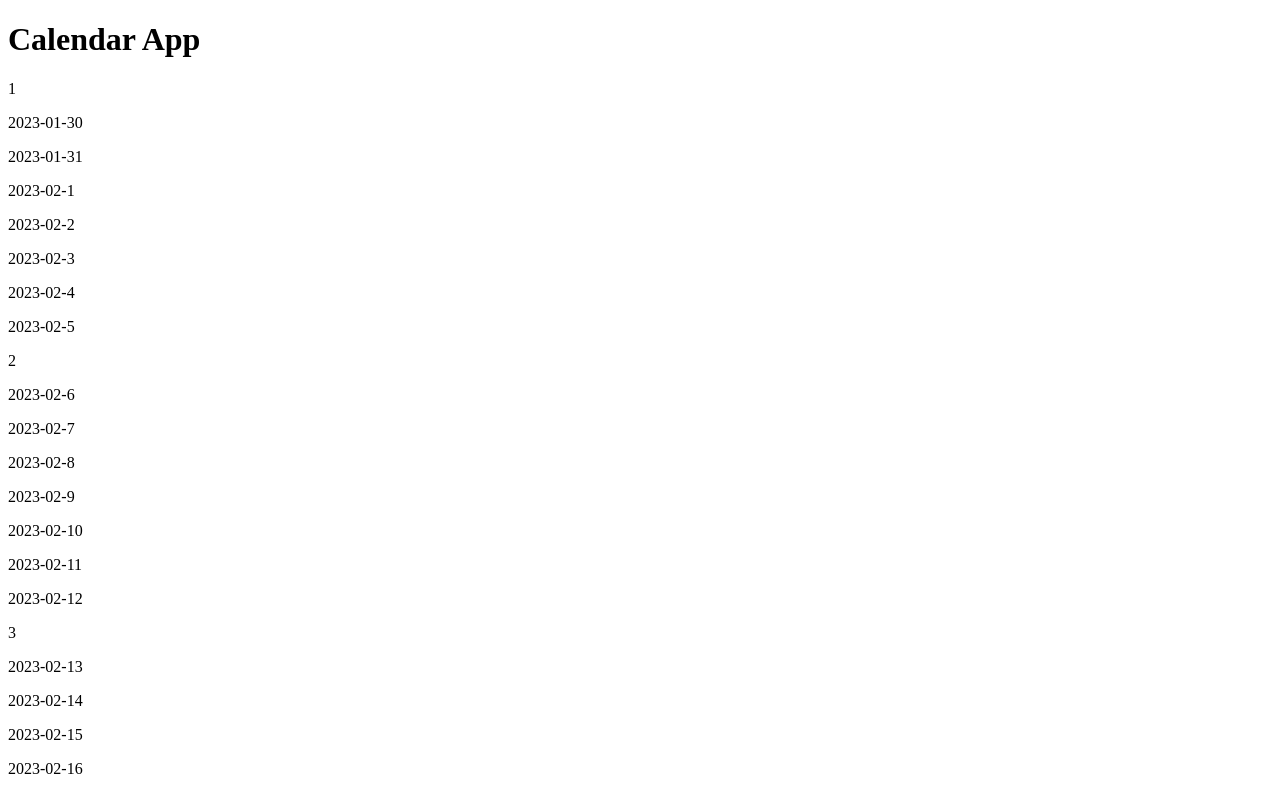
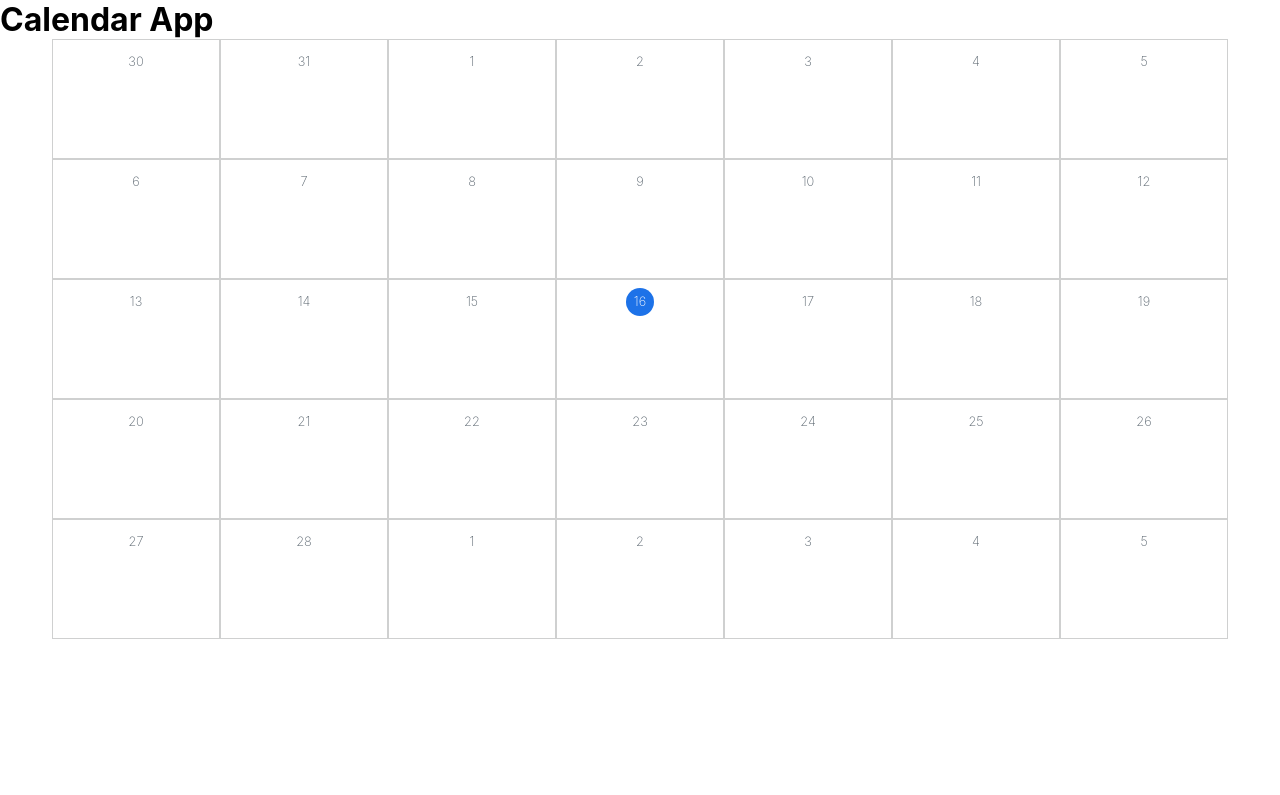
Before and after one commit to augustej/calendar-project-angular, an Angular app: page / in a window 1280 px wide. Shown: the top 795 px of the page. Built offline with nearby package versions, Linux system fonts and the light colour scheme.

Commit message:
working change of days

```diff
--- a/src/app/app.component.html
+++ b/src/app/app.component.html
@@ -1,2 +1,2 @@
 <h1>Calendar App</h1>
-<app-calendar-display></app-calendar-display>
+<app-calendar-display class="calendar-display"></app-calendar-display>
--- a/src/app/calendar-display/calendar-display.component.html
+++ b/src/app/calendar-display/calendar-display.component.html
@@ -1,6 +1,9 @@
-<div *ngFor="let curentWeek of fakeArray; index as i">
-  {{ i + 1 }}
-  <p *ngFor="let day of monthDays | slice : 7 * i : 7 * (i + 1)">
-    {{ day }}
-  </p>
+<div *ngFor="let curentWeek of fakeArray; index as i" class="week--container">
+  <app-day
+    *ngFor="let day of monthDays | slice : 7 * i : 7 * (i + 1)"
+    [day]="day"
+    [ngClass]="{ 'active-day': day === activeDay }"
+    (click)="dayClicked(day)"
+  >
+  </app-day>
 </div>
--- a/src/app/calendar-display/calendar-display.component.ts
+++ b/src/app/calendar-display/calendar-display.component.ts
@@ -7,15 +7,32 @@ import { DateService } from '../date.service';
   styleUrls: ['./calendar-display.component.scss'],
 })
 export class CalendarDisplayComponent {
-  day?: number = 0;
+  activeDay?: string = '';
   monthDays?: string[] = [];
   numberOfWeeks?: number = 0;
   fakeArray?: number[] = [];
 
+  dayClicked(day: string): void {
+    let [newYear, newMonth, newDay] = day.split('-');
+    let newMonthArrayValue = parseInt(newMonth) - 1;
+    this.dateService.day = parseInt(newDay);
+    this.dateService.year = parseInt(newYear);
+    // if clicked on day of other month -> display other month as current
+    if (this.dateService.month !== newMonthArrayValue) {
+      this.dateService.month = newMonthArrayValue;
+      this.rebuildCalendar();
+    }
+    this.activeDay = this.dateService.buildFormatedId();
+  }
+
   constructor(private dateService: DateService) {}
 
   ngOnInit() {
-    this.day = this.dateService.day;
+    this.activeDay = this.dateService.buildFormatedId();
+    this.rebuildCalendar();
+  }
+
+  rebuildCalendar(): void {
     this.monthDays = this.dateService.getArrayOfDaysToDisplay();
     this.numberOfWeeks = this.monthDays.length / 7;
     this.fakeArray = Array(this.numberOfWeeks).fill(0);
--- a/src/app/day/day.component.html
+++ b/src/app/day/day.component.html
@@ -1,3 +1 @@
-<div id="">
-  <p class="day-nr">{{ day }}</p>
-</div>
+<p class="day-nr">{{ dayNr }}</p>
--- a/src/app/day/day.component.ts
+++ b/src/app/day/day.component.ts
@@ -6,5 +6,19 @@ import { Component, Input } from '@angular/core';
   styleUrls: ['./day.component.scss'],
 })
 export class DayComponent {
-  @Input() day?: string;
+  dayNr: string = '';
+  longDay: string = '';
+
+  get dayNrGetter(): string {
+    return this.dayNr;
+  }
+  get longDayGetter(): string {
+    return this.longDay;
+  }
+
+  @Input()
+  set day(value: string) {
+    this.longDay = value;
+    this.dayNr = value.split('-')[2];
+  }
 }
--- a/src/styles.scss
+++ b/src/styles.scss
@@ -1 +1,234 @@
-/* You can add global styles to this file, and also import other style files */
+$textGray: rgb(88, 99, 109);
+$lghGray: rgb(207, 208, 208);
+$vlghGray: rgb(243, 243, 243);
+$dkGray: rgb(98, 101, 104);
+$vdkGray: rgb(55, 56, 58);
+$blue: rgb(29, 114, 232);
+$green: rgb(13, 116, 63);
+$sand: rgb(252, 237, 224);
+$borderStyle: 1px solid $lghGray;
+
+*,
+::after,
+::before,
+:root {
+  margin: 0;
+  padding: 0;
+  box-sizing: border-box;
+  font-family: "Inter", sans-serif;
+}
+
+.calendar-control--container,
+.calendar-display,
+.todays-notes,
+.weekday-names,
+.add-note-btn-outer-div {
+  max-width: 1200px;
+  margin: 0 auto;
+}
+
+button {
+  background-color: transparent;
+  font-size: 1rem;
+  font-weight: 500;
+  border: $borderStyle;
+  padding: 0.3rem 1rem;
+  border-radius: 5px;
+  &:hover {
+    cursor: pointer;
+    background-color: $vlghGray;
+  }
+}
+
+nav ul {
+  background-color: $blue;
+  padding: 1rem;
+  display: flex;
+  justify-content: center;
+  align-items: center;
+  gap: 2rem;
+  & li {
+    list-style: none;
+    & a {
+      text-decoration: none;
+      color: white;
+      &:hover {
+        color: $lghGray;
+      }
+      &.active {
+        text-decoration: underline;
+      }
+    }
+  }
+}
+
+.calendar-control--container {
+  padding: 0.5rem 1rem;
+  display: flex;
+  justify-content: flex-start;
+  align-items: center;
+  gap: 1rem;
+  & .change-mth {
+    padding: 0.5rem;
+    font-size: 1.2rem;
+    border-radius: 5px;
+    border: none;
+  }
+  & .month-year-container {
+    font-size: 0.8rem;
+  }
+}
+
+.calendar-display {
+  display: flex;
+  flex-direction: column;
+  justify-content: center;
+  align-items: center;
+  &:hover {
+    cursor: pointer;
+  }
+  & > *:first-child > div {
+    border-top: none;
+  }
+}
+
+.week--container,
+.weekday-names {
+  width: 98%;
+  display: flex;
+}
+
+.week--container > app-day,
+.weekday-names > * {
+  border: $borderStyle;
+  flex-basis: calc(100% / 7);
+  font-size: 0.8rem;
+  color: $textGray;
+  font-weight: 200;
+}
+
+.weekday-names {
+  max-width: 1176px;
+  text-transform: uppercase;
+  text-align: center;
+  & > * {
+    border-bottom: none;
+  }
+}
+
+.week--container > app-day {
+  display: flex;
+  flex-wrap: wrap;
+  justify-content: center;
+  align-items: flex-start;
+  height: 120px;
+  overflow: scroll;
+  padding: 0.5rem 0;
+
+  & .note {
+    flex-basis: 90%;
+    padding: 0.2rem;
+    margin: 0.1rem 0;
+    border-radius: 5px;
+    display: flex;
+    justify-content: flex-start;
+    background-color: $green;
+    color: white;
+    font-size: 0.7rem;
+
+    & button {
+      display: none;
+    }
+  }
+  & .day-nr {
+    color: $textGray;
+    height: 28px;
+    width: 28px;
+    text-align: center;
+    padding: 0.35rem;
+    border-radius: 20px;
+  }
+  & .month-name {
+    padding: 0.25rem;
+  }
+  & .current-month-day {
+    font-weight: 600;
+  }
+  &.active-day > *.day-nr {
+    color: white;
+    background-color: $blue;
+  }
+}
+
+.add-note-btn-outer-div > * {
+  margin: 1rem;
+}
+
+.todays-notes {
+  padding: 0.5rem 1rem;
+  display: flex;
+  flex-direction: column;
+  gap: 0.5rem;
+  & button {
+    padding: 0.2rem 0.5rem;
+    margin-right: 1rem;
+  }
+}
+
+.modal {
+  position: fixed;
+  top: 0;
+  max-width: 100vw;
+  width: 100vw;
+  height: 100vh;
+  overflow: hidden;
+  background-color: rgba(0, 0, 0, 0.2);
+}
+
+.inner-modal {
+  position: fixed;
+  width: 300px;
+  top: 5rem;
+  left: 0;
+  right: 0;
+  margin: 0 auto;
+  padding: 1rem;
+  background-color: white;
+  box-shadow: 2px 2px 10px 3px $dkGray;
+  border-radius: 10px;
+  & .note-title {
+    margin-bottom: 1rem;
+  }
+  & textarea {
+    padding: 0.2rem;
+    width: 80%;
+    min-height: 50px;
+  }
+  & .close-modal-btn {
+    position: absolute;
+    top: 1rem;
+    right: 1rem;
+  }
+}
+
+@media (max-width: 600px) {
+  .today-btn,
+  .month-name,
+  .week--container > app-day > p.note {
+    display: none;
+  }
+  .month-year-container {
+    order: 1;
+    margin-right: auto;
+  }
+  .change-mth {
+    order: 2;
+  }
+  .week--container > app-day,
+  .weekday-names > * {
+    border: none;
+  }
+  .week--container {
+    height: 60px;
+  }
+}
```
